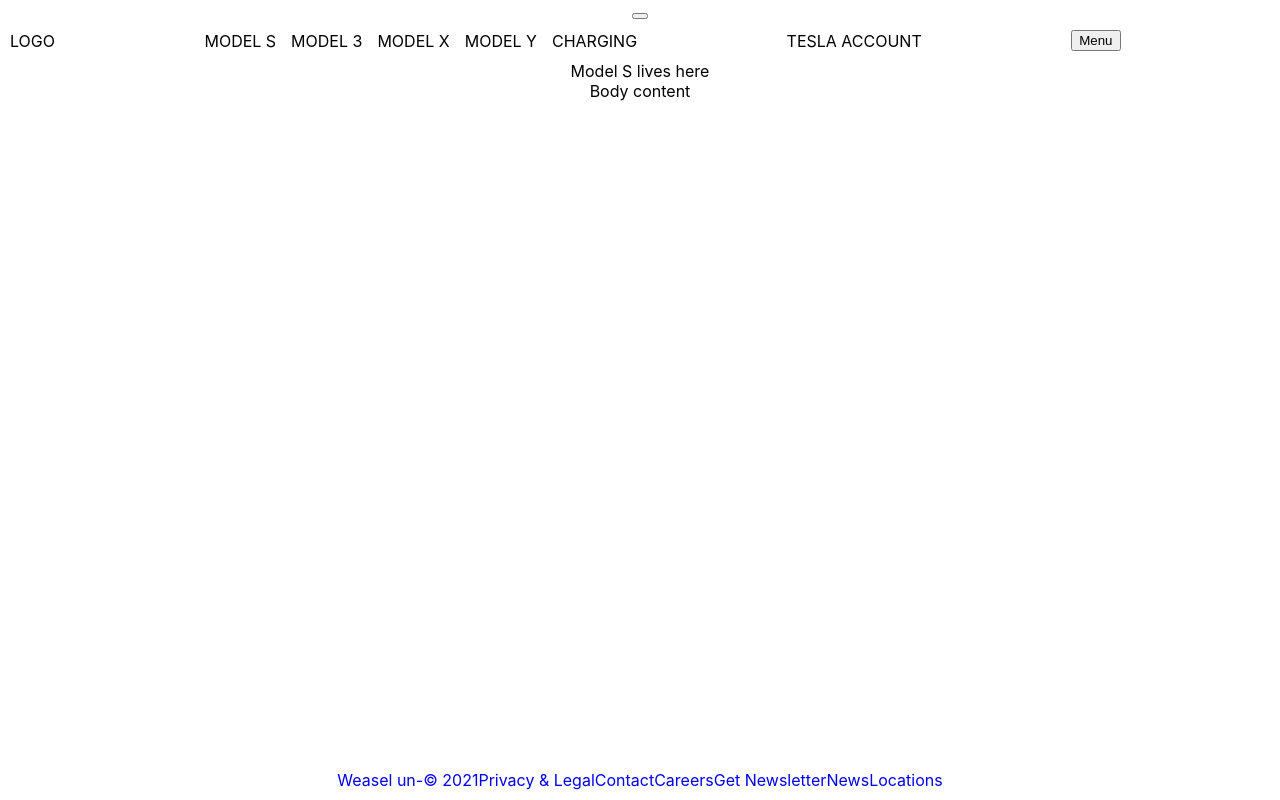
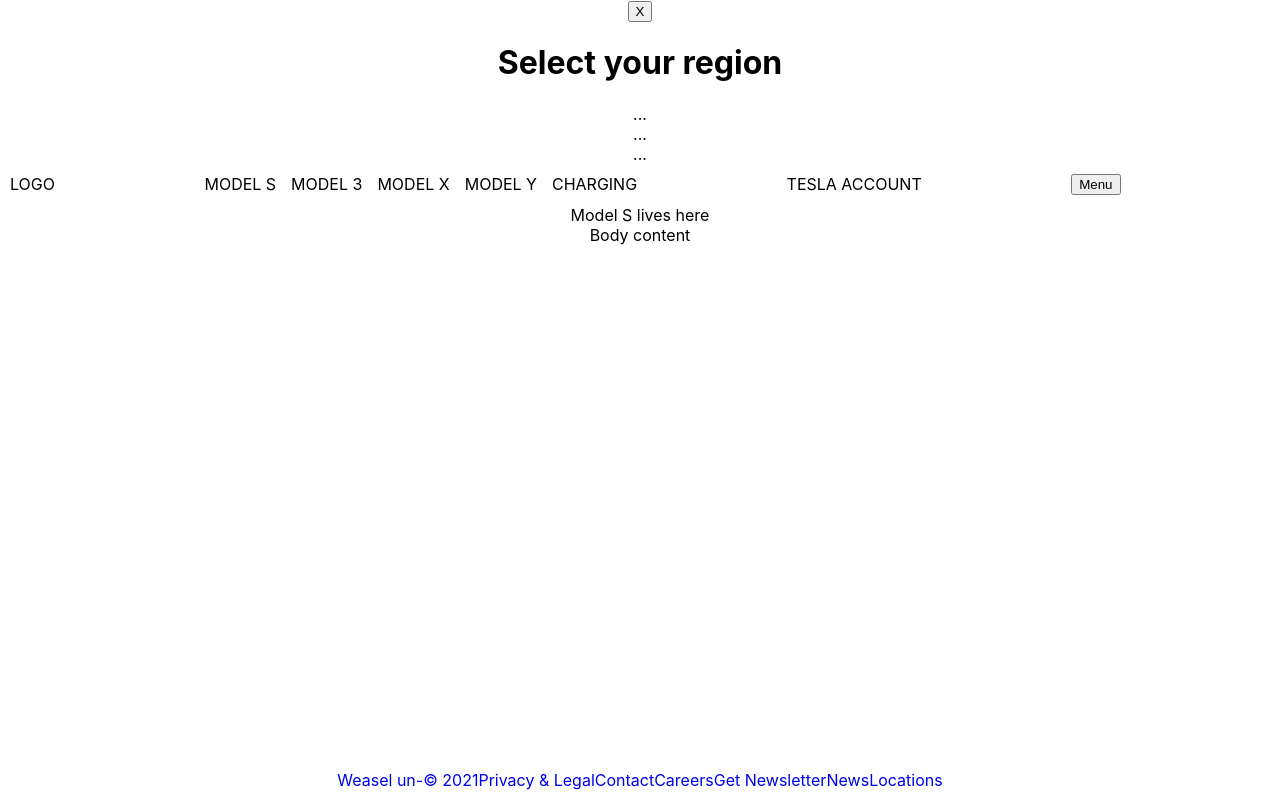
Before and after one commit to cunning-weasel/tesla-clone, a React (Create React App) app: page /models in a window 1280 px wide. Built offline with nearby package versions, Linux system fonts and the light colour scheme.

Commit message:
popup is working-ish :/

```diff
--- a/src/App.js
+++ b/src/App.js
@@ -1,4 +1,4 @@
-import React, { useState } from "react";
+import React, { useState, useEffect } from "react";
 import "./App.css";
 import Header from "./Components/Header/Header";
 import Menu from "./Components/Menu/Menu";
@@ -10,47 +10,53 @@ import ModelX from "./Components/ModelX/ModelX";
 import ModelY from "./Components/ModelY/ModelY";
 import Charging from "./Components/Charging/Charging";
 import RegionPopup from "./Components/RegionPopup/RegionPopup";
+import TeslaAccount from "./Components/TeslaAccount/TeslaAccount";
 import { Route } from "react-router-dom";
 
 function App() {
-  // popup state
-  const [regionPopupVisible, setRegionPopupVisible] = useState(false);
+  // regionPopup logic
+  // need useEffect - should trigger on page start -start with setTimeout
+  const [showPopup, setShowPopup] = useState(false);
 
-  // call this func below
-  const closeRegionPopup = () => {
-    setRegionPopupVisible(false);
-  }
 
-  // login state
-  // const [user, setUser] = useState(null);
+  useEffect(() => {
+    setTimeout(() => {
+      setShowPopup(true);
+    }, 1000);
+  }, []);
 
+  // login logic
+  // const [login, setLogin] = useState(false);
 
   return (
     <div className="App">
+      {/* RegionPopup */}
+      <RegionPopup
+        trigger={showPopup}
+        setTrigger={setShowPopup}
+      />
 
-
-
-      <button onClick={() => setRegionPopupVisible()}></button>
-      {regionPopupVisible && <RegionPopup />}
-
-
-      {/* Nav - can just do in header file? */}
+      {/* Nav */}
       <Header />
       <Menu />
-      <Route path="/models" component={ModelS}>
+      <Route path="/models">
         <ModelS />
       </Route>
-      <Route path="/model3" component={Model3}>
+      <Route path="/model3">
         <Model3 />
       </Route>
-      <Route path="/modelx" component={ModelX}>
+      <Route path="/modelx">
         <ModelX />
       </Route>
-      <Route path="/modely" component={ModelY}>
+      <Route path="/modely">
         <ModelY />
       </Route>
-      <Route path="/charging" component={Charging}>
+      <Route path="/charging">
         <Charging />
+      </Route>
+
+      <Route path="/oauth...">
+        <TeslaAccount />
       </Route>
 
       {/* Body and sub-pages */}
--- a/src/Components/Header/Header.js
+++ b/src/Components/Header/Header.js
@@ -3,6 +3,12 @@ import Menu from "../Menu/Menu";
 import "./Header.css";
 
 const Header = () => {
+
+
+
+
+
+
   return (
     <div className="header">
       <Link to="/">LOGO</Link>
--- a/src/Components/RegionPopup/RegionPopup.css
+++ b/src/Components/RegionPopup/RegionPopup.css
@@ -1,9 +1,9 @@
 .regionPopup {
-    position: absolute;
+    position: fixed;
     z-index: 1;
 }
 
-.overlay {
+.regionOverlay {
     position: absolute;
     height: 50vh;
     width: 50vw;
--- a/src/Components/RegionPopup/RegionPopup.js
+++ b/src/Components/RegionPopup/RegionPopup.js
@@ -1,14 +1,26 @@
 // import "./RegionPopup.css";
 
-const RegionPopup = () => {
-    return (
-        <div className="overlay">
-        <div className="regionPopup">
-            <h1>Select your region</h1>
+const RegionPopup = (props) => {
 
-        </div>
-        </div>
-    )
-}
+  // const closePopup = () => {
+  //   setShowPopup(false);
+  // }
+
+
+  return ((props.trigger) ? (
+    <div className="regionOverlay">
+      <div className="regionPopup">
+        <button onClick={() => props.setTrigger(false)}>
+          X
+          </button>
+        <h1>Select your region</h1>
+        {/* {props.trigger} */}
+        <div>...</div>
+        <div>...</div>
+        <div>...</div>
+      </div>
+    </div>
+  ) : "" ) ;
+};
 
 export default RegionPopup;
--- /dev/null
+++ b/src/Components/TeslaAccount/TeslaAccount.js
@@ -0,0 +1,24 @@
+import { Link } from "react-router-dom";
+
+const TeslaAccount = () => {
+  return (
+    <div>
+      <h1>Sign In</h1>
+      <div>Email Adress</div>
+      <input />
+      <div>Password</div>
+      <input />
+      <button>SIGN IN</button>
+      <div>Forgot email? | Forgot password?</div>
+      <div>OR</div>
+      <button>CREATE ACCOUNT</button>
+      <footer>
+        <Link>Tesla 2021</Link>
+        <Link>Privacy & Legal</Link>
+        <Link>Contact</Link>
+      </footer>
+    </div>
+  );
+};
+
+export default TeslaAccount;
```
Also changed, not shown: src/Components/Menu/Menu.js (line endings or trailing spaces), src/Components/TeslaAccount/TeslaAccount.css (added).
